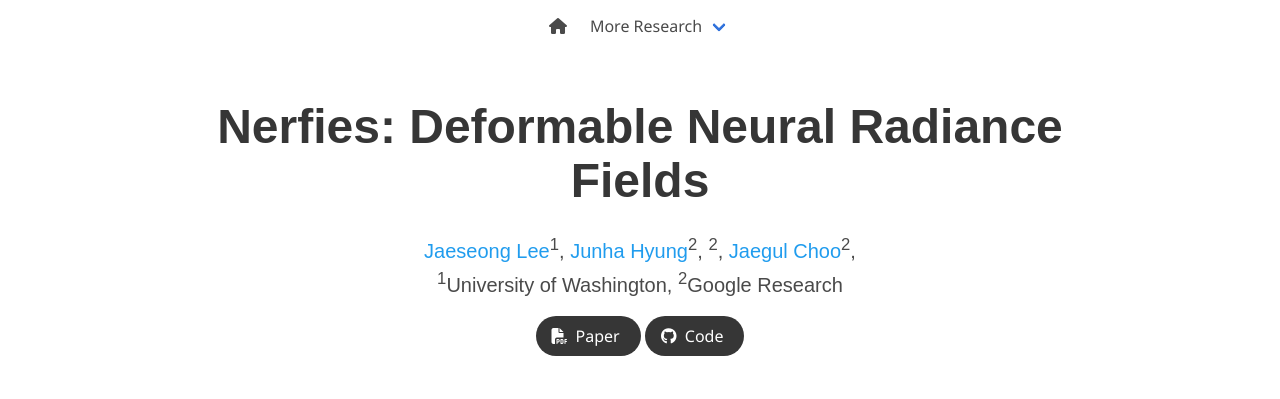
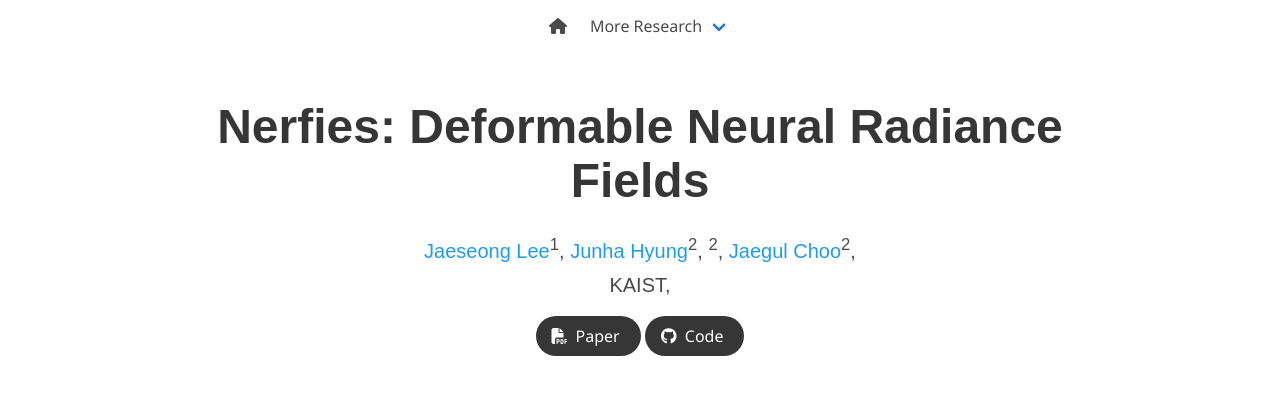
Before and after one commit to summertight/selfswapper, a plain HTML site: page index.html in a window 1280 px wide. Shown: the top 399 px of the page. Drawn offline with nearby package versions, Linux system fonts and the light colour scheme; some icons are missing; a web font is replaced by a local one.

Commit message:
periodical

```diff
--- a/index.html
+++ b/index.html
@@ -103,8 +103,8 @@
           </div>
 
           <div class="is-size-5 publication-authors">
-            <span class="author-block"><sup>1</sup>University of Washington,</span>
-            <span class="author-block"><sup>2</sup>Google Research</span>
+            <span class="author-block"><sup></sup>KAIST,</span>
+            <!-- <span class="author-block"><sup>2</sup>Google Research</span> -->
           </div>
 
           <div class="column has-text-centered">
```
